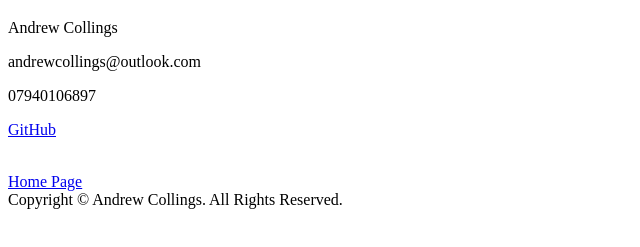
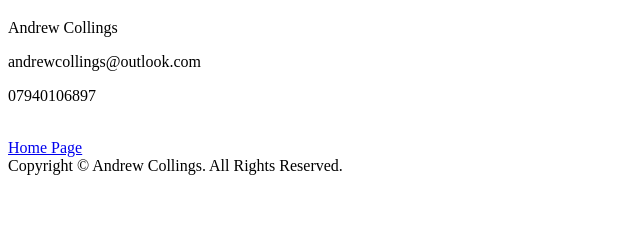
Before and after one commit to collingsandrew/My-Portfolio-Project-HTML, a plain HTML site: page contact-me.html in a window 1280 px wide. Shown: the part 61-308 px from the top of the page, without its empty margins (0-640 px from the left). Drawn offline with Linux system fonts and the light colour scheme.

Commit message:
Update contact-me.html

```diff
--- a/contact-me.html
+++ b/contact-me.html
@@ -10,7 +10,6 @@
     <p>Andrew Collings</p>
     <p>andrewcollings@outlook.com</p>
     <p>07940106897</p>
-    <p><a href="https://github.com/collingsandrew">GitHub</a></p>
     <br>
     <a href="index.html">Home Page</a>
     <footer>Copyright © Andrew Collings. All Rights Reserved. </footer>
```
